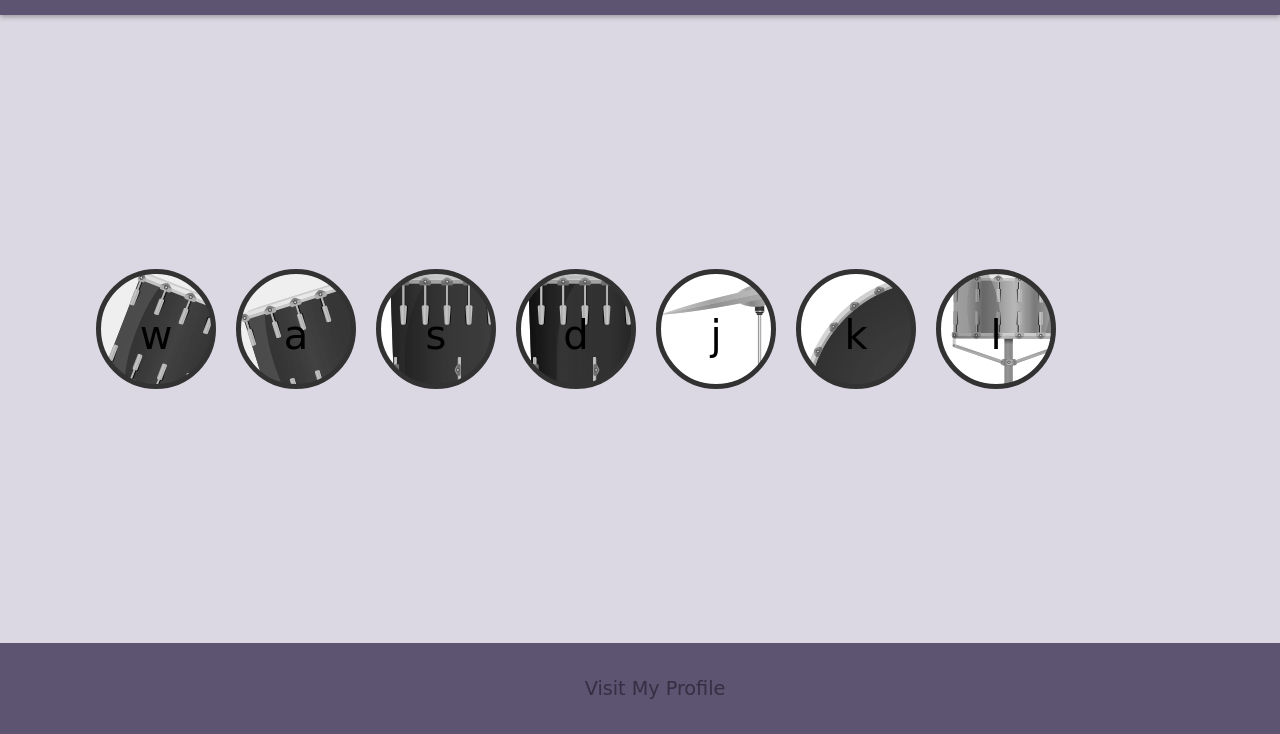
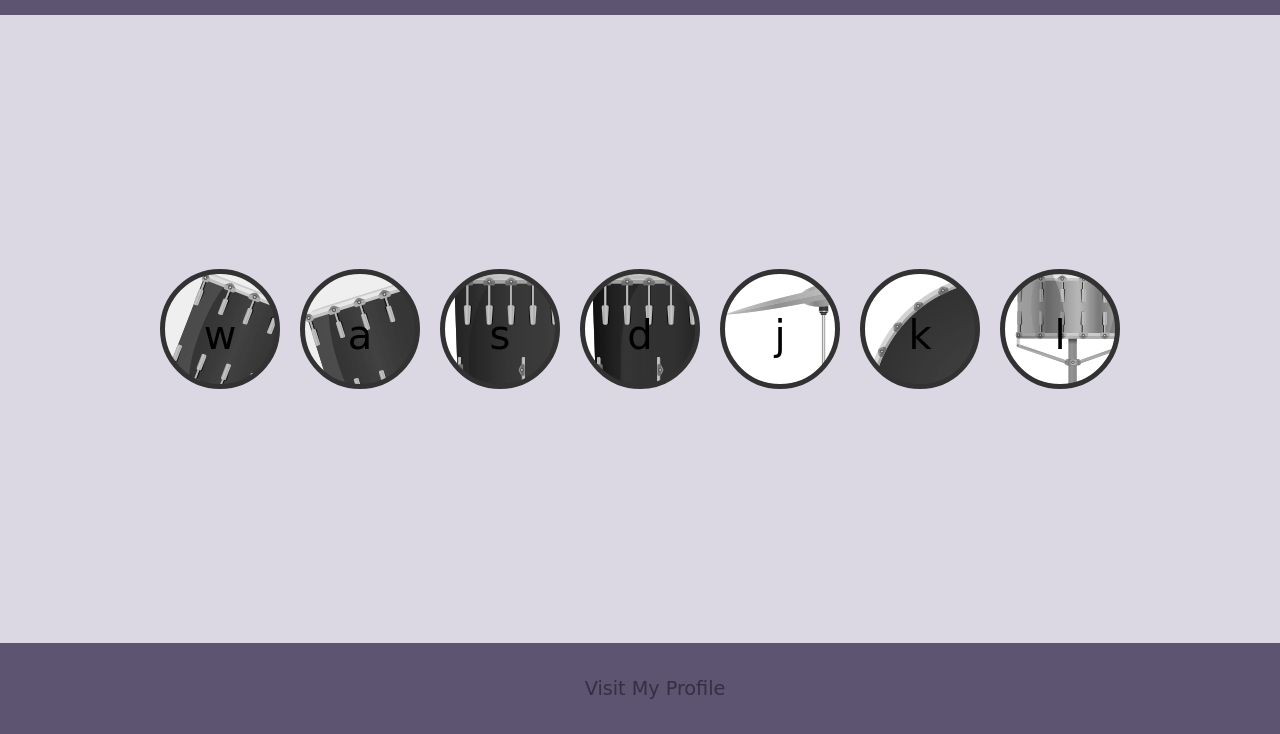
Before and after one commit to SahilTwitZ/Drum-Sphere, a plain HTML site: page index.html in a window 1280 px wide. Shown: the part 66-800 px from the top of the page. Drawn offline with Linux system fonts and the light colour scheme; a web font is replaced by a local one.

Commit message:
Add files via upload

```diff
--- a/styles.css
+++ b/styles.css
@@ -16,7 +16,6 @@ body {
   width: 100%;
   padding: 20px 0;
   background-color: #5C5470 ;
-  box-shadow: 0px 2px 5px rgba(0, 0, 0, 0.3);
 }
 
 .navbar-heading {
@@ -79,7 +78,7 @@ body {
   flex-wrap: wrap;
   justify-content: center;
   align-items: center;
-  max-width: 90%;
+  max-width: 100%;
 }
 
 .pressed {
```
